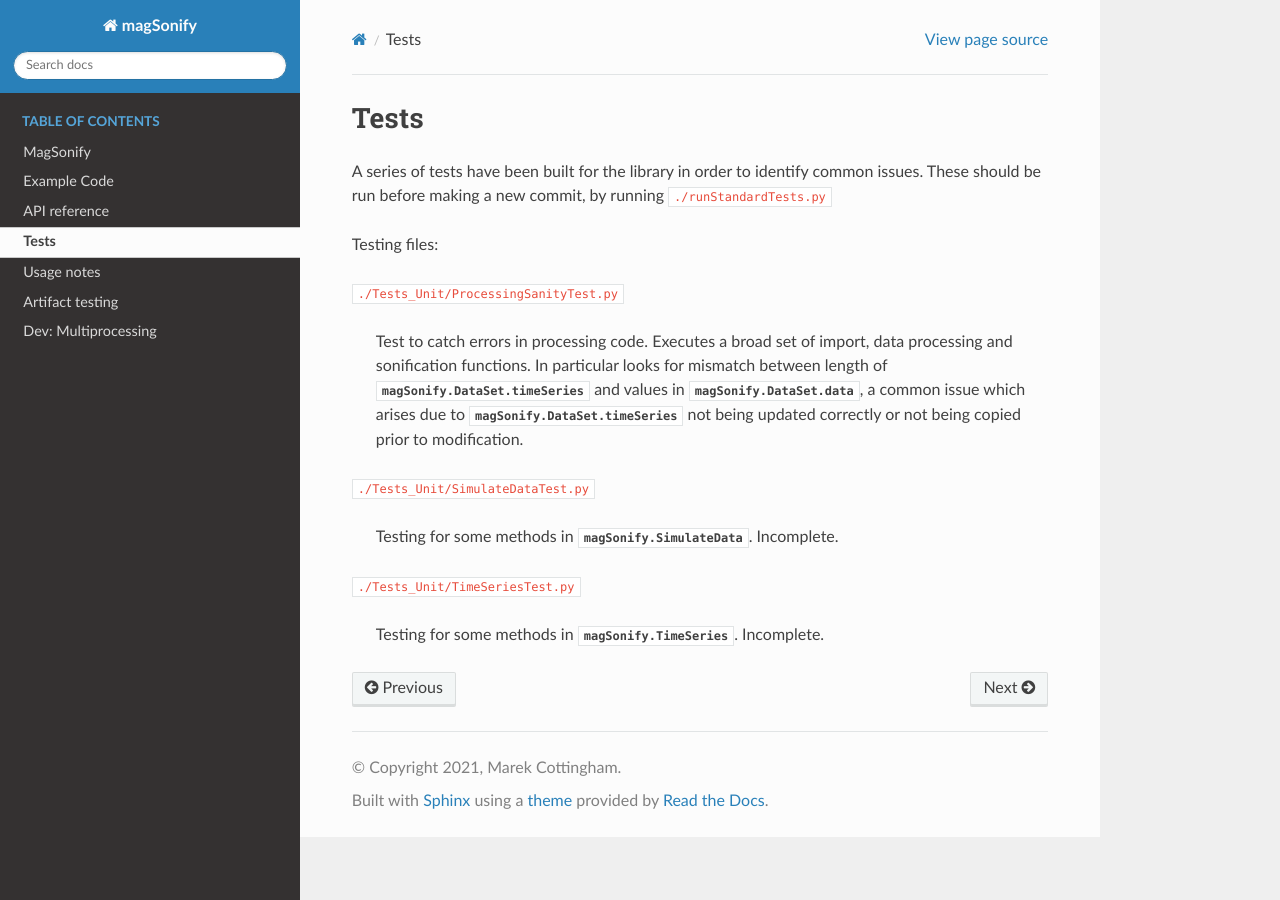
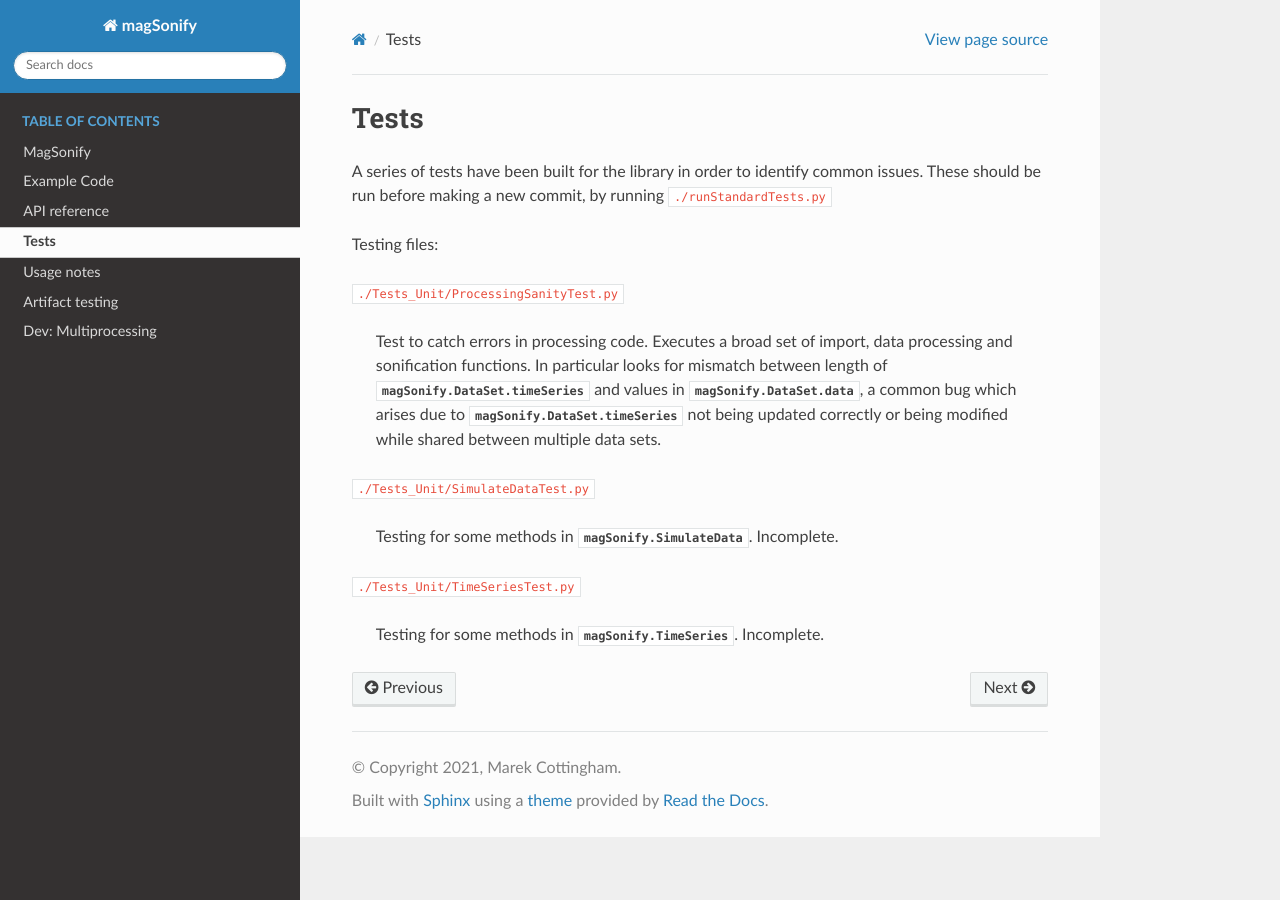
Before and after one commit to marek-cottingham/magSonify, a Sphinx documentation site: the page built from docs/src/tests.rst, in a window 1280 px wide. Built offline with Sphinx 7.4.7 and the Read the Docs theme 2.0.0, drawn with Linux system fonts in a browser that asks for light colours.

Commit message:
Clarified .timeSeries dual reference issue in docs

```diff
--- a/docs/src/tests.rst
+++ b/docs/src/tests.rst
@@ -10,9 +10,9 @@ Testing files:
 
     Test to catch errors in processing code. Executes a broad set of import, data processing and
     sonification functions. In particular looks for mismatch between length of
-    :attr:`magSonify.DataSet.timeSeries` and values in :attr:`magSonify.DataSet.data`, a common issue which arises
-    due to :attr:`magSonify.DataSet.timeSeries` not being updated correctly or not being copied prior to
-    modification.
+    :attr:`magSonify.DataSet.timeSeries` and values in :attr:`magSonify.DataSet.data`, a common
+    bug which arises due to :attr:`magSonify.DataSet.timeSeries` not being updated correctly or
+    being modified while shared between multiple data sets.
 
 ``./Tests_Unit/SimulateDataTest.py``
 
```
